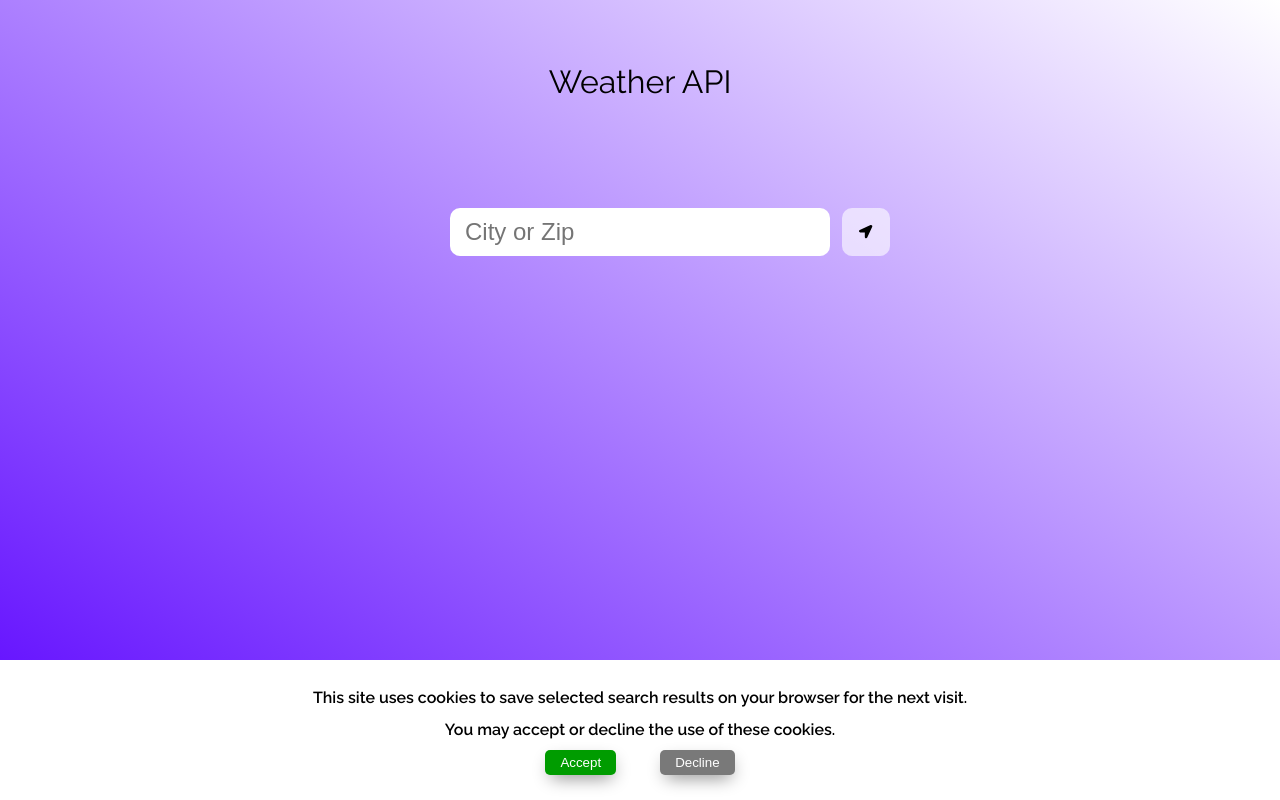
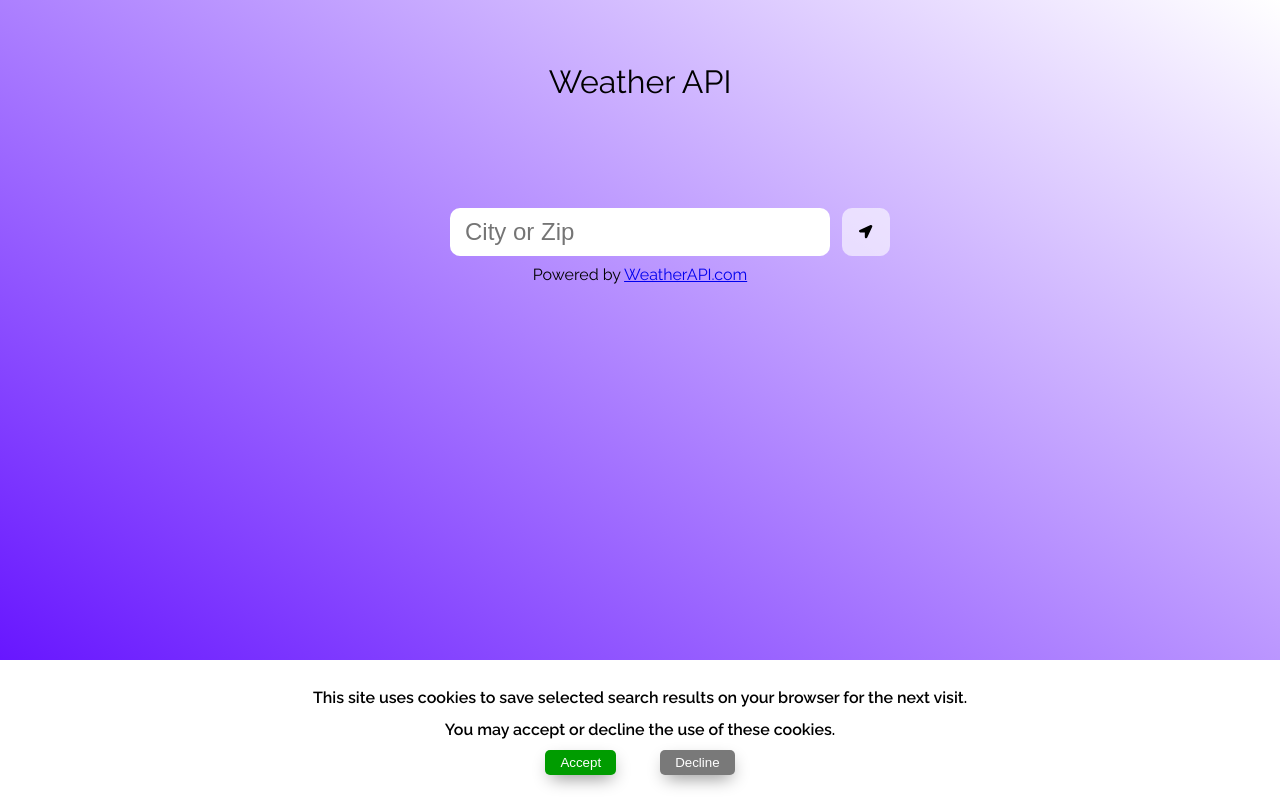
Before and after one commit to mlevitas94/weather-API, a React (Create React App) app: page / in a window 1280 px wide. Built offline with nearby package versions, Linux system fonts and the light colour scheme.

Commit message:
credit tag

```diff
--- a/src/pages/FullReport/FullReport.js
+++ b/src/pages/FullReport/FullReport.js
@@ -9,7 +9,6 @@ import BackgroundChange from './BackgroundChange'
 const FullReport = (props) => {
     const { setLocation } = props
     const forecastToday = !setLocation ? null : setLocation.forecast.forecastday[0]
-
     const [tempType, setTempType] = useState('F')
 
     useEffect(() => {
--- a/src/pages/Home/Home.js
+++ b/src/pages/Home/Home.js
@@ -140,10 +140,12 @@ const Home = (props) => {
                                     onBlur={() => { document.querySelector('.autoCompleteCont').style.display = 'none' }}
                                     onFocus={() => { document.querySelector('.autoCompleteCont').style.display = 'block' }} />
                                 <button onClick={() => {
+                                    props.setSelected('loading')
                                     navigator.geolocation.getCurrentPosition(showPosition, showPosition)
                                 }}>
                                     <FontAwesomeIcon icon={faLocationArrow} />
                                 </button>
+                                <span className='credit'>Powered by <a href="https://www.weatherapi.com/" title="Free Weather API" target='_blank' rel="noreferrer">WeatherAPI.com</a></span>
                                 <div className='autoCompleteCont'>
                                     {
                                         props.searchedLocations.length === 0 && props.searchQuery.length > 2 ?
--- a/src/pages/Home/Home.scss
+++ b/src/pages/Home/Home.scss
@@ -45,6 +45,12 @@
                 &:hover{
                     cursor: pointer;
                 }
+            }
+            .credit{
+                position: absolute;
+                width: 100%;
+                text-align: center;
+                margin-top: 11px;
             }
             .autoCompleteCont{
                 background-color: white;
```
Also changed, not shown: 1 other file (tests, documents, lock files or other folders).
